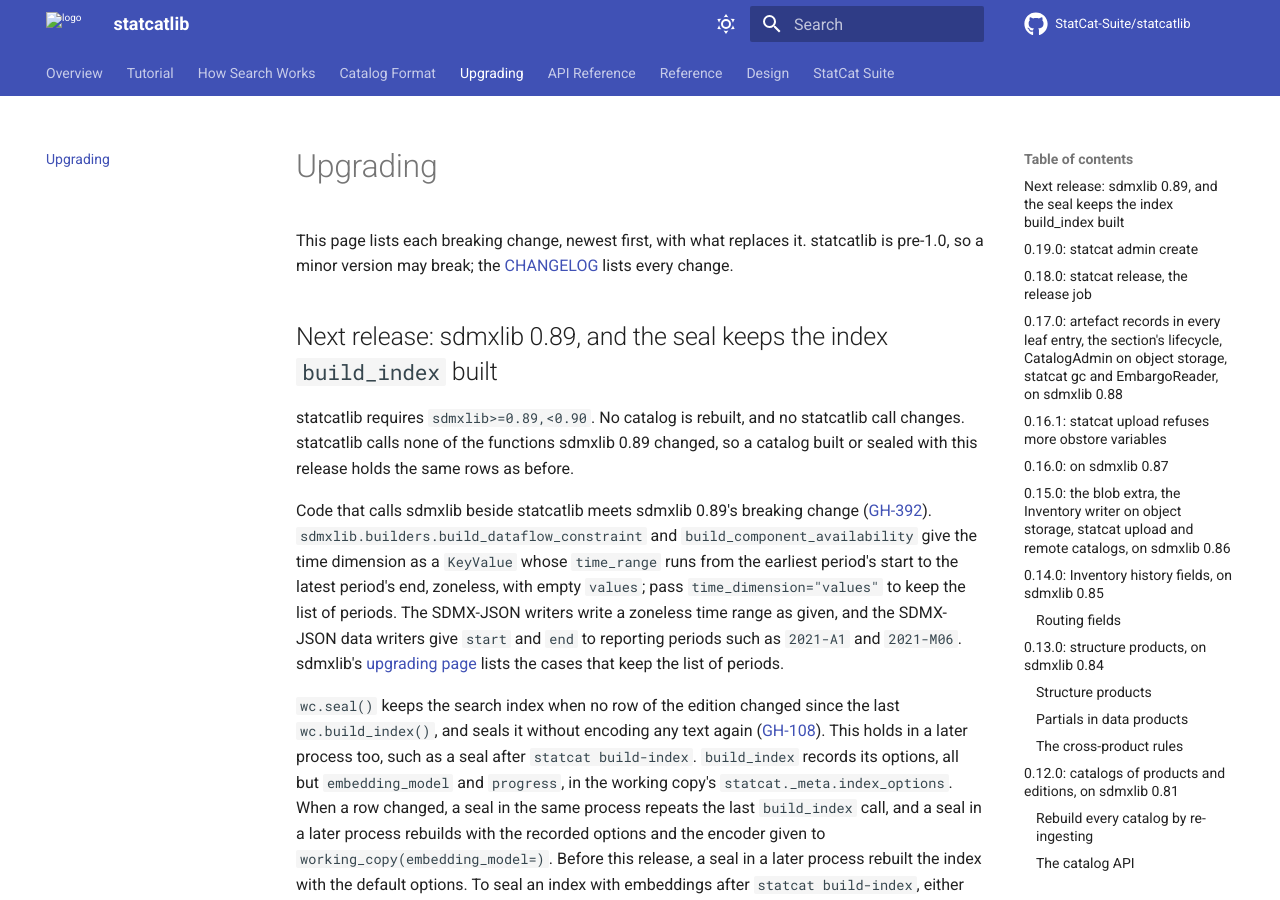
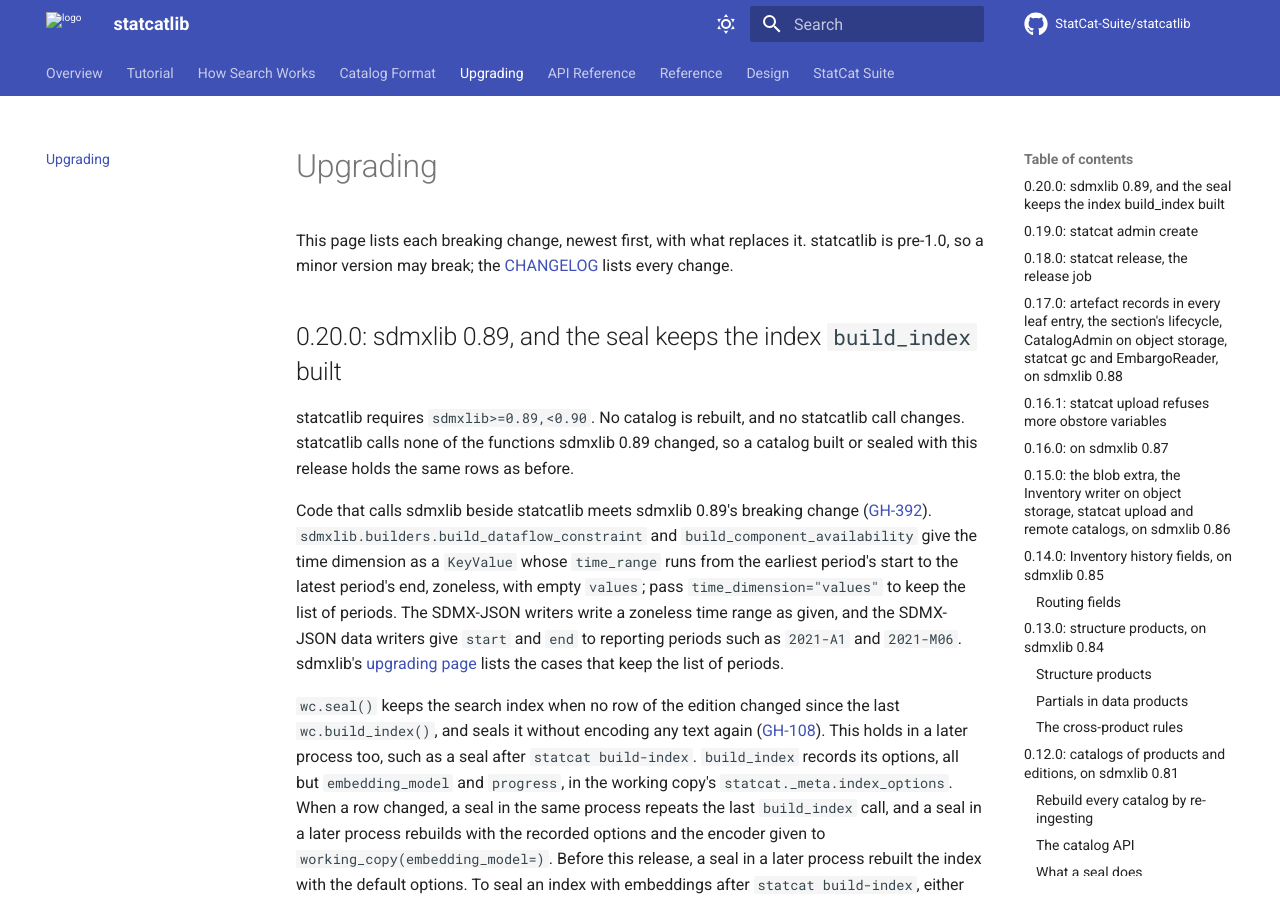
Before and after one commit to StatCat-Suite/statcatlib, an MkDocs documentation site: the page built from docs/upgrading.md, in a window 1280 px wide and 900 px high. Built offline with MkDocs 1.6.1 and Material for MkDocs 9.7.7, drawn with Linux system fonts in a browser that asks for light colours; comment, search, counter and statistics services are not loaded.

Commit message:
chore(release): v0.20.0

```diff
--- a/docs/upgrading.md
+++ b/docs/upgrading.md
@@ -5,7 +5,7 @@ statcatlib is pre-1.0, so a minor version may break; the
 [CHANGELOG](https://github.com/StatCat-Suite/statcatlib/blob/main/CHANGELOG.md)
 lists every change.
 
-## Next release: sdmxlib 0.89, and the seal keeps the index `build_index` built
+## 0.20.0: sdmxlib 0.89, and the seal keeps the index `build_index` built
 
 statcatlib requires `sdmxlib>=0.89,<0.90`. No catalog is rebuilt, and no statcatlib
 call changes. statcatlib calls none of the functions sdmxlib 0.89 changed, so a catalog
--- a/pyproject.toml
+++ b/pyproject.toml
@@ -1,6 +1,6 @@
 [project]
 name = "statcatlib"
-version = "0.19.0"
+version = "0.20.0"
 description = "Queryable open data catalog engine for DCAT-AP, StatDCAT-AP, CKAN, and SDMX"
 license = "Apache-2.0"
 license-files = ["LICENSE"]
```
Also changed, not shown: CHANGELOG.md (+19 -0 lines).
